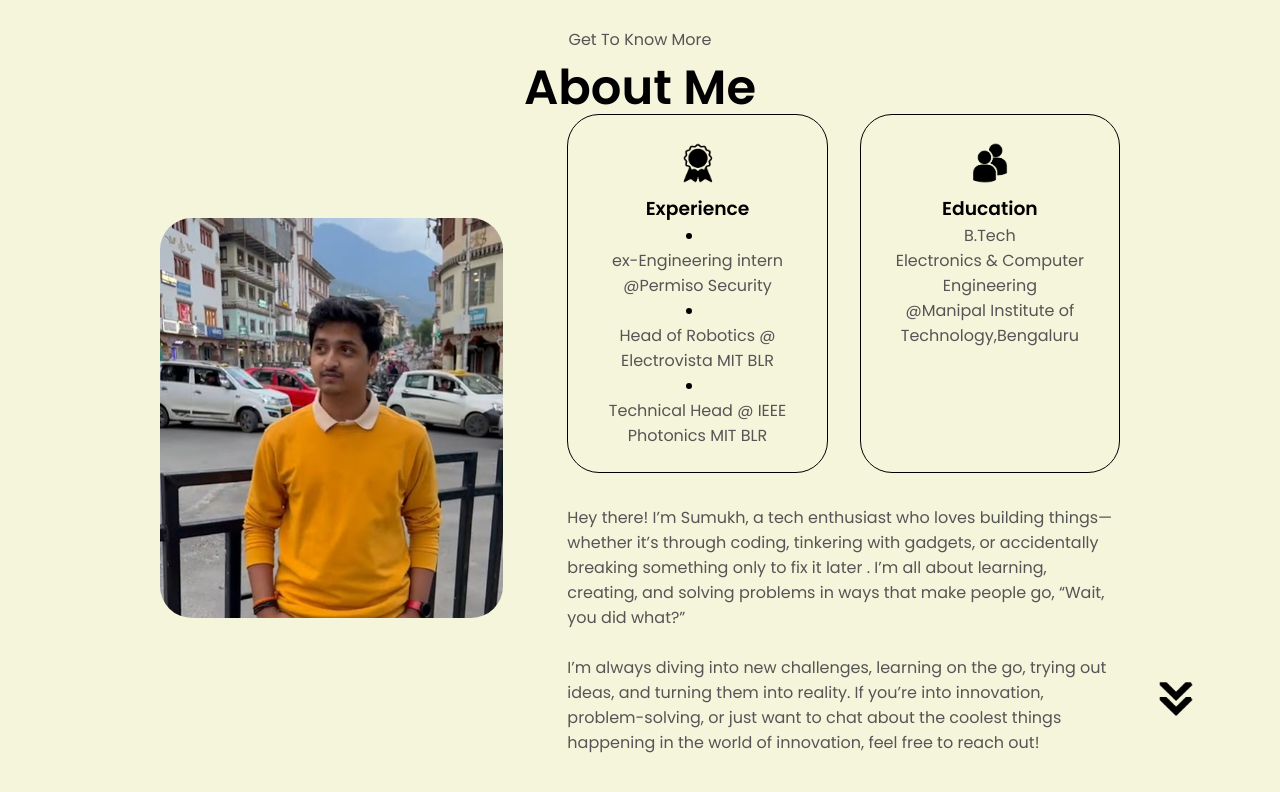
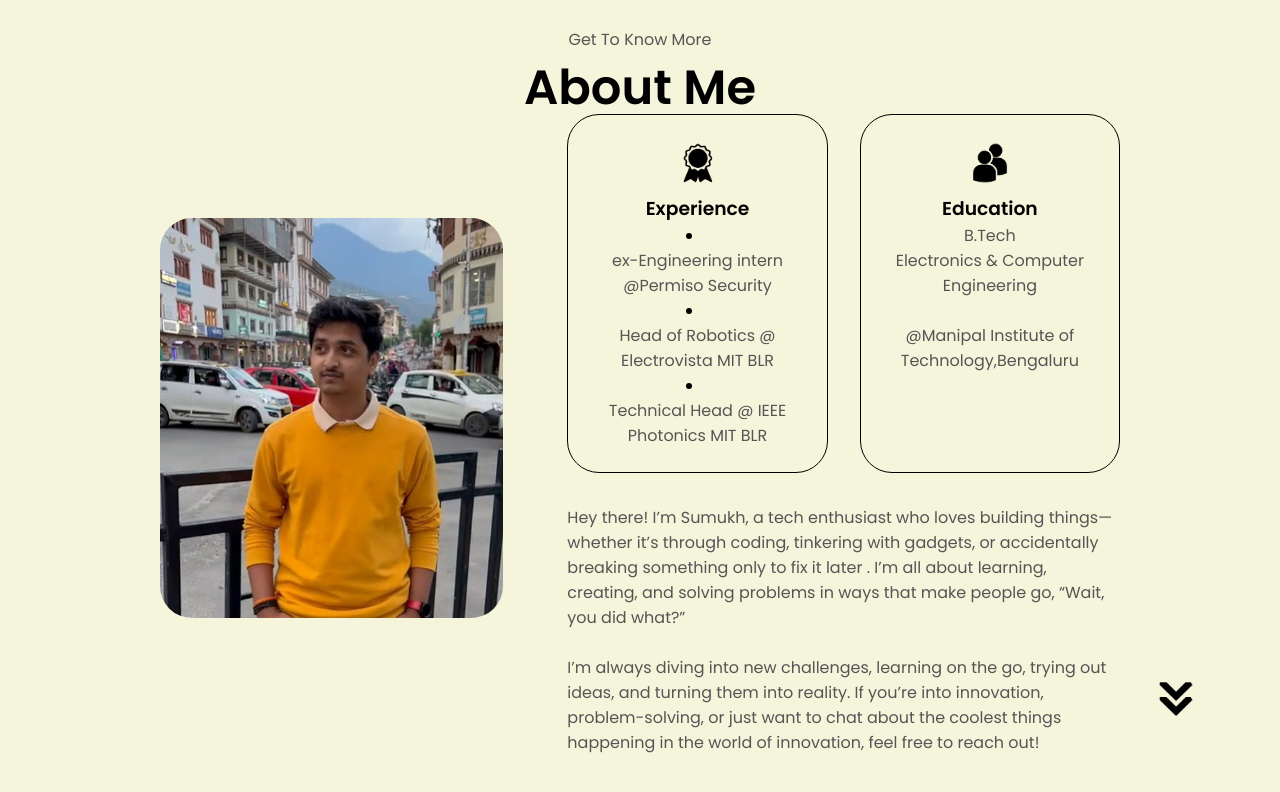
Before and after one commit to SumukhChakkirala/portfolio, a plain HTML site: page index.html in a window 1280 px wide. Shown: the part 901-1693 px from the top of the page. Drawn offline with Linux system fonts and the light colour scheme; a script that the page names is missing.

Commit message:
feat(college name)

```diff
--- a/index.html
+++ b/index.html
@@ -87,7 +87,7 @@
                         class="icon">
                         <h3>Education</h3>
                         <p>B.Tech <br>Electronics & Computer Engineering</p>
-                        <p>@Manipal Institute of Technology,Bengaluru</p>
+                        <p><br>@Manipal Institute of Technology,Bengaluru</p>
                     </div>
                 </div>
                 <div class="text-container">
```
